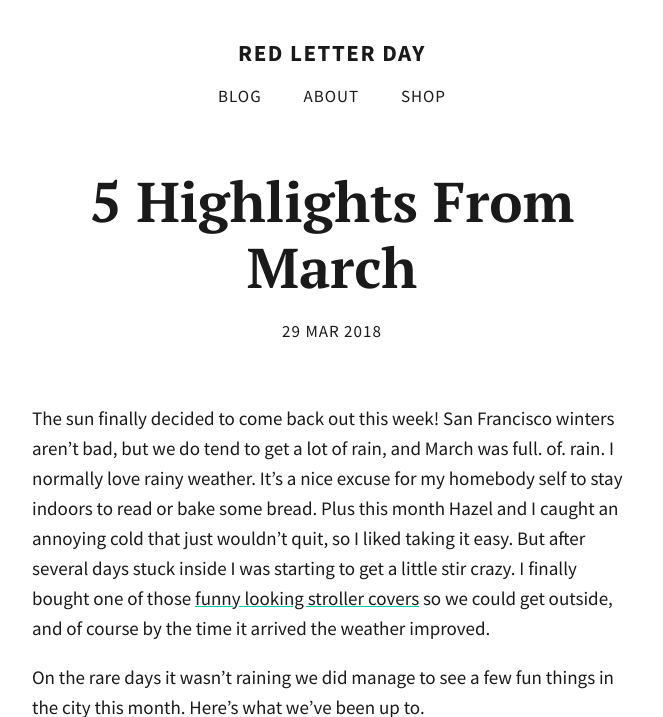
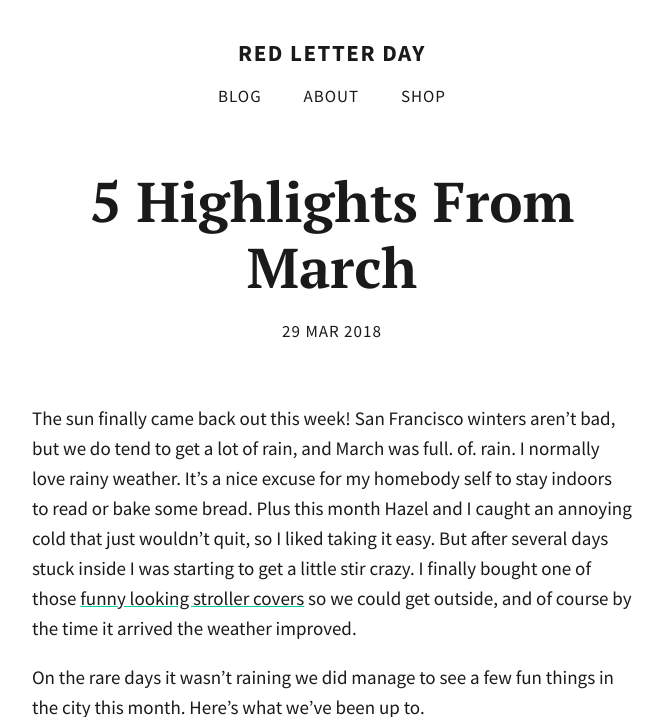
Before and after one commit to totiffany/totiffany.github.io, a Jekyll site: the page built from _posts/2018-03-29-5-Highlights-From-March.md, in a window 1280 px wide and 900 px high, cut to the strip 0-717 px from the top of the window. Shown: the whole strip, without its empty margins (308-971 px from the left). Built offline with Jekyll 4.4.1, drawn with Linux system fonts in a browser that asks for light colours; our own code applies the rules of GitHub Pages for plain Markdown files; comment, search, counter and statistics services are not loaded.

Commit message:
Update 2018-03-29-5-Highlights-From-March.md

```diff
--- a/_posts/2018-03-29-5-Highlights-From-March.md
+++ b/_posts/2018-03-29-5-Highlights-From-March.md
@@ -2,7 +2,7 @@
 published: true
 image: haas-lilienthal-house.jpg
 ---
-The sun finally decided to come back out this week! San Francisco winters aren’t bad, but we do tend to get a lot of rain, and March was full. of. rain. I normally love rainy weather. It’s a nice excuse for my homebody self to stay indoors to read or bake some bread. Plus this month Hazel and I caught an annoying cold that just wouldn’t quit, so I liked taking it easy. But after several days stuck inside I was starting to get a little stir crazy. I finally bought one of those [funny looking stroller covers](https://www.amazon.com/gp/product/B003N64Z7W/ref=as_li_tl?ie=UTF8&camp=1789&creative=9325&creativeASIN=B003N64Z7W&linkCode=as2&tag=redletterda04-20&linkId=71d721691058dd47edc95c5eaa58407c) so we could get outside, and of course by the time it arrived the weather improved.
+The sun finally came back out this week! San Francisco winters aren’t bad, but we do tend to get a lot of rain, and March was full. of. rain. I normally love rainy weather. It’s a nice excuse for my homebody self to stay indoors to read or bake some bread. Plus this month Hazel and I caught an annoying cold that just wouldn’t quit, so I liked taking it easy. But after several days stuck inside I was starting to get a little stir crazy. I finally bought one of those [funny looking stroller covers](https://www.amazon.com/gp/product/B003N64Z7W/ref=as_li_tl?ie=UTF8&camp=1789&creative=9325&creativeASIN=B003N64Z7W&linkCode=as2&tag=redletterda04-20&linkId=71d721691058dd47edc95c5eaa58407c) so we could get outside, and of course by the time it arrived the weather improved.
 
 On the rare days it wasn't raining we did manage to see a few fun things in the city this month. Here's what we've been up to.
 
```
